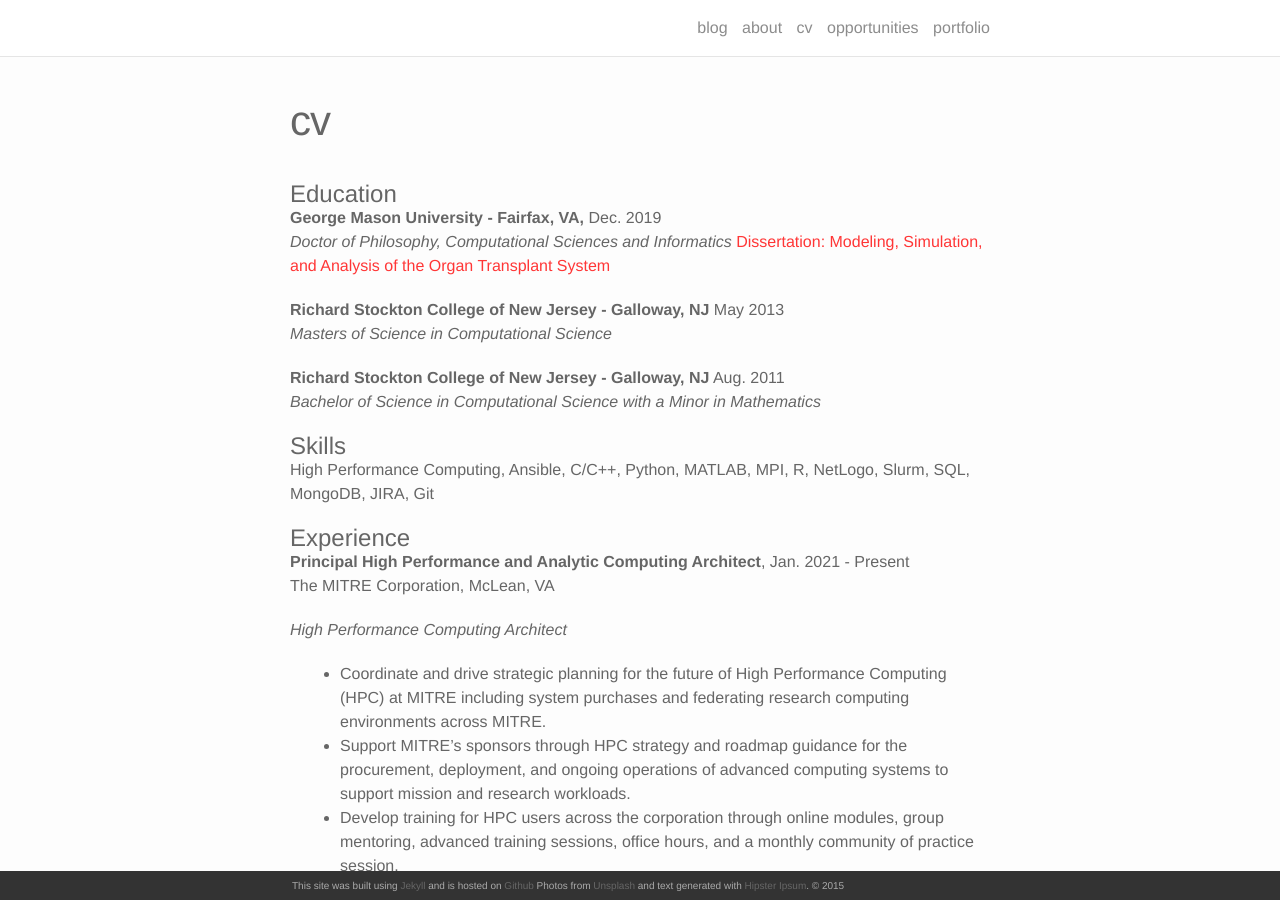
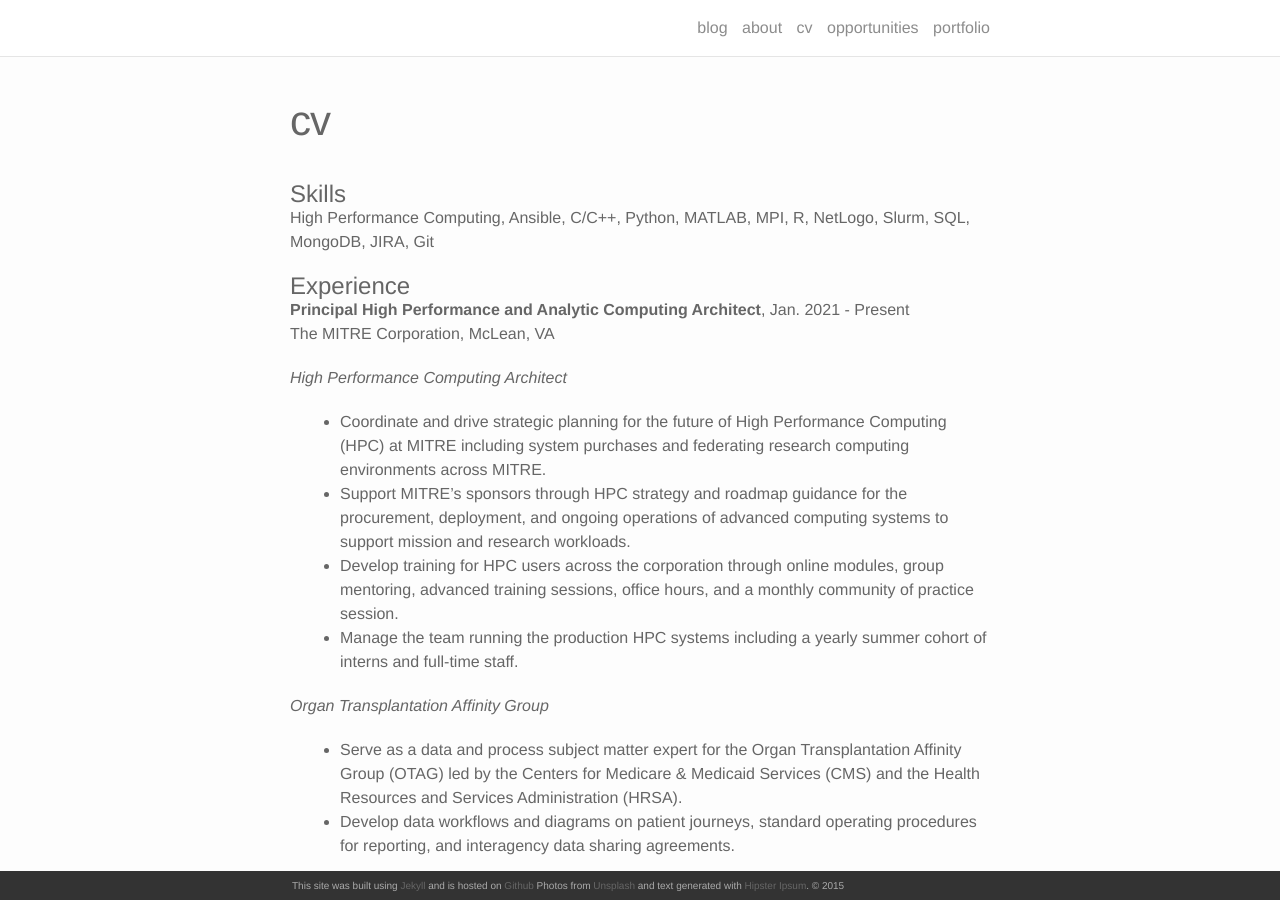
Before and after one commit to ceharvs/ceharvs.github.io, a Jekyll site: the page built from cv.md, in a window 1280 px wide and 900 px high. Built offline with Jekyll 4.4.1, drawn with Linux system fonts in a browser that asks for light colours; nearby versions of some CDN libraries; some of the changed text lies outside the part shown.

Commit message:
move education down

```diff
--- a/cv.md
+++ b/cv.md
@@ -3,18 +3,6 @@
 title: cv
 permalink: /cv/
 ---
-
-# Education
-
-**George Mason University - Fairfax, VA,** Dec. 2019 <br>
-*Doctor of Philosophy, Computational Sciences and Informatics*
-[Dissertation: Modeling, Simulation, and Analysis of the Organ Transplant System](https://search.proquest.com/openview/14175fa4f9aa14647988e54c7b0c5f72/1.pdf?pq-origsite=gscholar&cbl=18750&diss=y)
-
-**Richard Stockton College of New Jersey - Galloway, NJ** May 2013 <br>
-*Masters of Science in Computational Science*
-
-**Richard Stockton College of New Jersey - Galloway, NJ** Aug. 2011 <br>
-*Bachelor of Science in Computational Science with a Minor in Mathematics*
 
 # Skills
 
```
Also changed, not shown: other parts of cv.md (+12 -0 lines).
